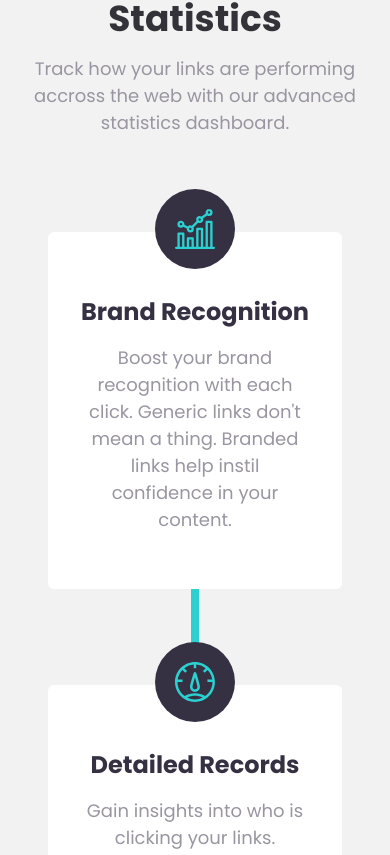
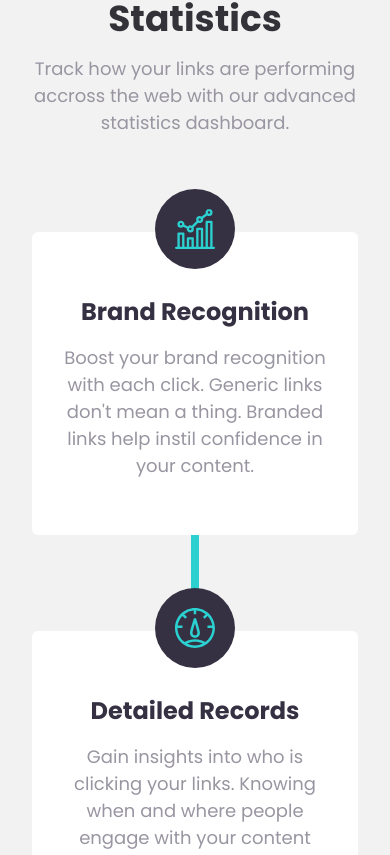
Before and after one commit to zencoder24/url-shortening-app, a React (Create React App) app: page / in a window 390 px wide. Shown: the part 1309-2164 px from the top of the page. Built offline with nearby package versions, Linux system fonts and the light colour scheme.

Commit message:
Adjusted padding on cards in sm breakpoint

```diff
--- a/src/components/ExtraContent/ExtraContent.jsx
+++ b/src/components/ExtraContent/ExtraContent.jsx
@@ -15,7 +15,7 @@ function ExtraContent() {
         </div>
 
         <div className="cards-container lg:px-x-10 xl:px-32">
-          <div className="cards pt-24 py-16 px-12 md:px-8 lg:px-0 md:flex">
+          <div className="cards pt-24 py-16 px-8 lg:px-0 md:flex">
             <div className="card-square bg-white text-center relative py-14 rounded-md xl:max-w-x-1 2xl:pb-20 2xl:h-5/6">
               <div className="icon-wrapper bg-x-dark-violet w-20 h-20 flex justify-center items-center rounded-full absolute ml-auto mr-auto left-0 right-0 -mt-x-24 xl:ml-8">
                 <div className="icon h-10 w-10 bg-brand-icon bg-contain"></div>
```
